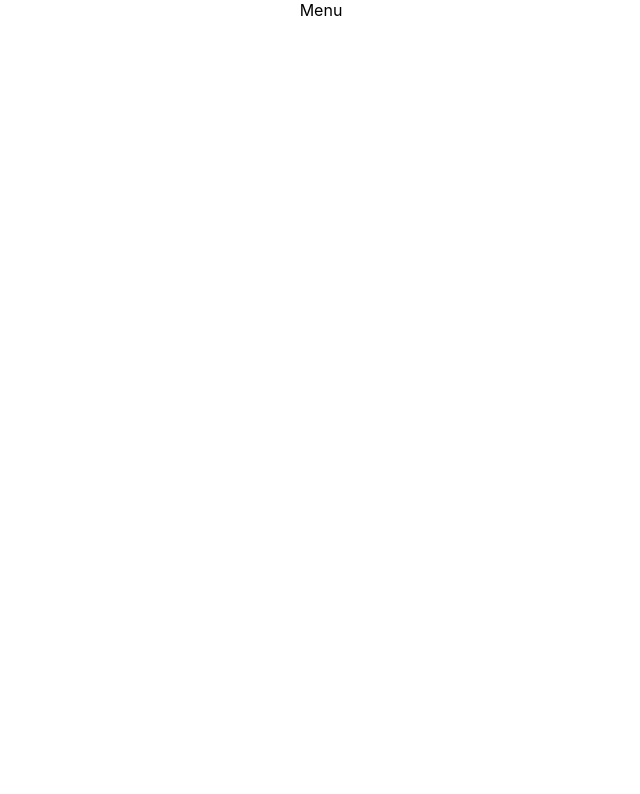
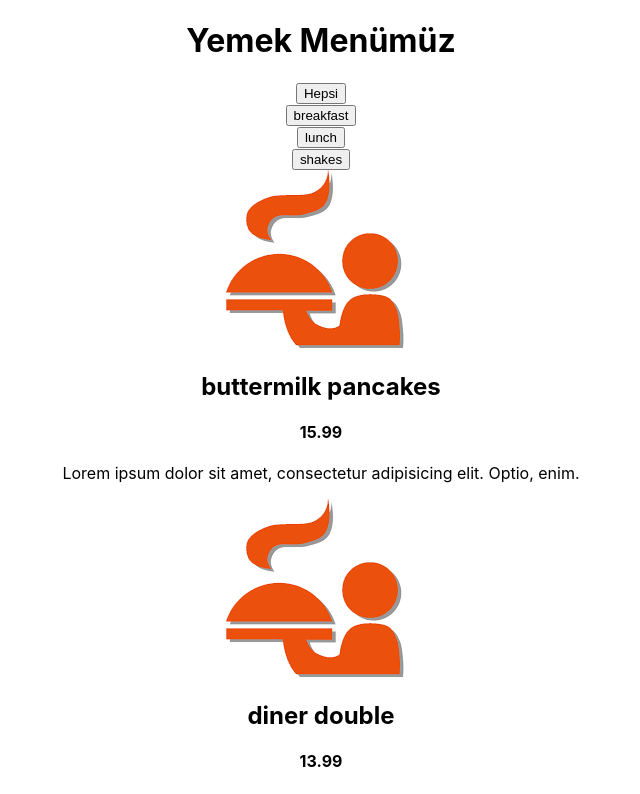
Before and after one commit to aydogdu-ali/react_food_menu, a React (Create React App) app: page / in a window 1280 px wide. Shown: the top 794 px of the page, without its empty margins (319-959 px from the left). Built offline with nearby package versions, Linux system fonts and the light colour scheme.

Commit message:
EDİT COMPONENTS ALL

```diff
--- a/src/App.js
+++ b/src/App.js
@@ -1,10 +1,14 @@
 import Menu from "./components/Menu"
+import data from "./helper/data"
 import './App.css';
 
 function App() {
   return (
     <div className="App">
-    <Menu/>
+      <div>
+        <h1>Yemek Menümüz</h1>
+      </div>
+      <Menu data={data} />
     </div>
   );
 }
--- a/src/components/Menu.jsx
+++ b/src/components/Menu.jsx
@@ -1,9 +1,37 @@
-import React from 'react'
+import React, {useState} from 'react'
+import Kategori from './Kategori'
+import MenuList from './MenuList';
 
-const Menu = () => {
+
+
+const Menu = ({data}) => {
+
+    const tümKategoriler = [
+      "Hepsi",
+      ...new Set(data.map((item) => item.category)),
+    ];
+
+
+    const [kategori, setKategori] = useState(tümKategoriler);
+    const [menu ,setMenu] = useState(data)
+
+const handlefilter = (category) => {
+  if (category === "Hepsi") {
+    setMenu(data);
+    return;
+  }
+  const newItems = data.filter((item) => item.category === category);
+  setMenu(newItems);
+};
+
+
   return (
-    <div>Menu</div>
-  )
+    <>
+      <div></div>
+      <Kategori handlefilter={handlefilter} kategori={kategori} setKategori ={setKategori}/>
+      <MenuList menu={menu} />
+    </>
+  );
 }
 
 export default Menu
--- a/src/components/MenuList.jsx
+++ b/src/components/MenuList.jsx
@@ -1,9 +1,31 @@
 import React from 'react'
+import images from "../helper/images.png"
 
-const MenuList = () => {
+
+const MenuList = ({menu}) => {
   return (
-    <div>MenuList</div>
-  )
+    <div className="list">
+      <div className="menu">
+        {menu.map((item) => {
+          const { id, title, desc, price } = item;
+          return (
+            <div key={id}>
+              <div>
+                <img src={images} alt={title} />
+              </div>
+              <div>
+                <header>
+                  <h2>{title}</h2>
+                  <h4>{price}</h4>
+                </header>
+                <p>{desc}</p>
+              </div>
+            </div>
+          );
+        })}
+      </div>
+    </div>
+  );
 }
 
 export default MenuList
```
